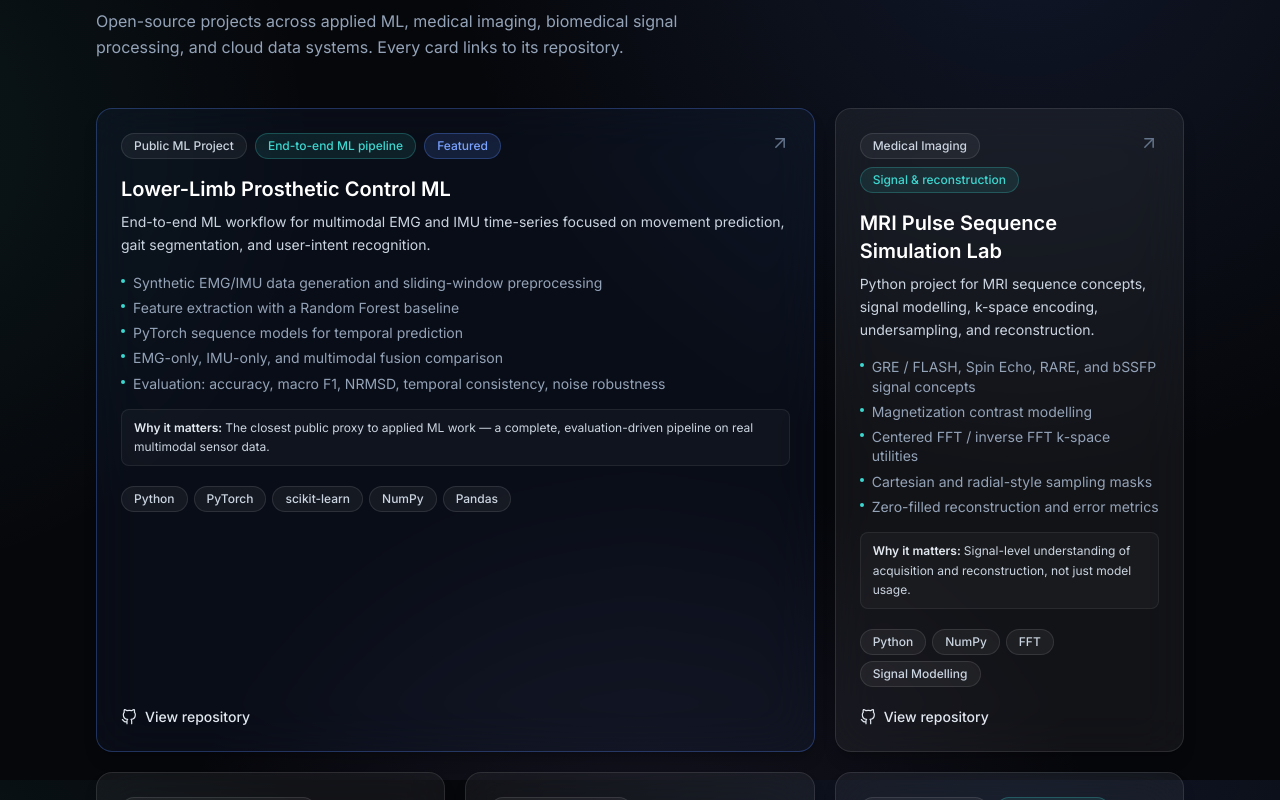
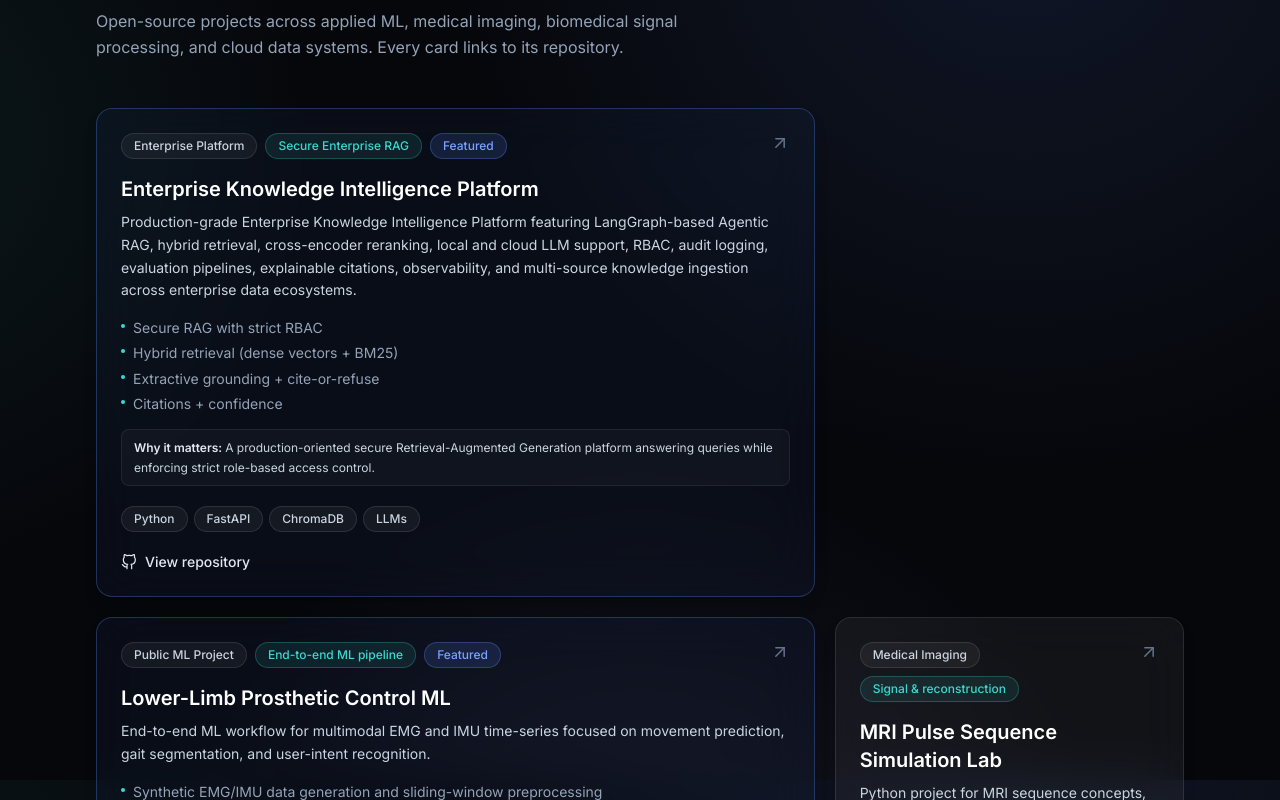
Before and after one commit to abrar0205/abrar0205, a React (Vite) app: page / in a window 1280 px wide. Shown: the part 3220-4020 px from the top of the page. Built offline with nearby package versions, Linux system fonts and the light colour scheme.

Commit message:
Add EnterpriseIQ project to portfolio
Co-authored-by: abrar0205 <66676991+abrar0205@users.noreply.github.com>

```diff
--- a/src/data/projects.ts
+++ b/src/data/projects.ts
@@ -11,6 +11,24 @@ export interface Project {
 }
 
 export const projects: Project[] = [
+  {
+    title: "Enterprise Knowledge Intelligence Platform",
+    github: "https://github.com/EnterpriseIQ/enterprise-knowledge-intelligence-platform",
+    type: "Enterprise Platform",
+    impact: "Secure Enterprise RAG",
+    featured: true,
+    description:
+      "Production-grade Enterprise Knowledge Intelligence Platform featuring LangGraph-based Agentic RAG, hybrid retrieval, cross-encoder reranking, local and cloud LLM support, RBAC, audit logging, evaluation pipelines, explainable citations, observability, and multi-source knowledge ingestion across enterprise data ecosystems.",
+    highlights: [
+      "Secure RAG with strict RBAC",
+      "Hybrid retrieval (dense vectors + BM25)",
+      "Extractive grounding + cite-or-refuse",
+      "Citations + confidence",
+    ],
+    stack: ["Python", "FastAPI", "ChromaDB", "LLMs"],
+    whyItMatters:
+      "A production-oriented secure Retrieval-Augmented Generation platform answering queries while enforcing strict role-based access control.",
+  },
   {
     title: "Lower-Limb Prosthetic Control ML",
     github: "https://github.com/abrar0205/lower-limb-prosthetic-control-ml",
```
